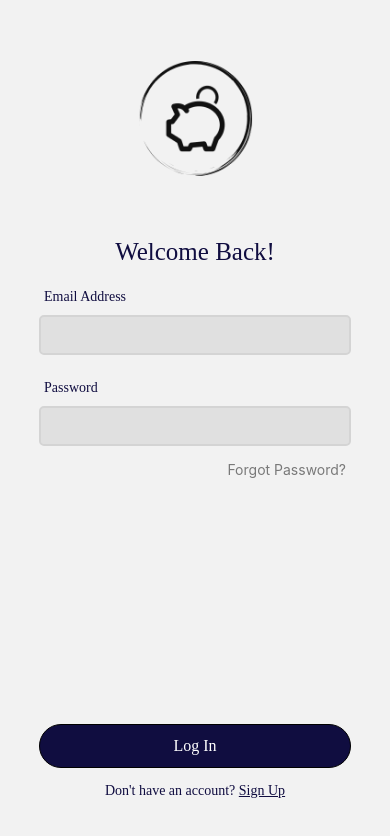
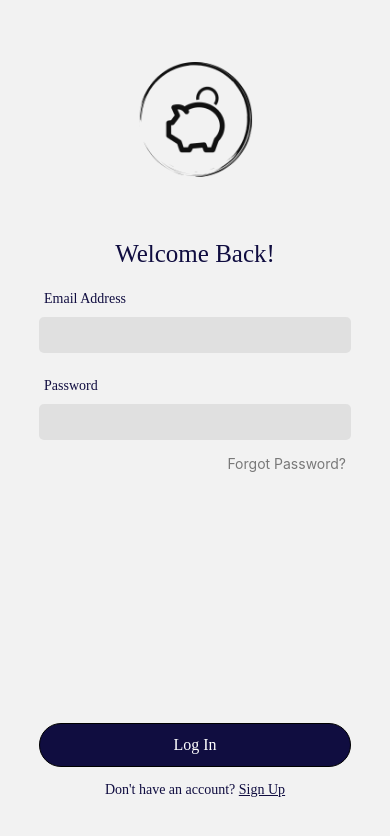
Before and after one commit to RyanNgWH/WhichCard, a React Native app: screen /Login in a window 390 px wide. Shown: the top 836 px of the page. Built offline with nearby package versions, Linux system fonts and the light colour scheme.

Commit message:
Update text input styling
- Move inline style for text input
- Change border width and color for text input

```diff
--- a/app/components/Inputs.tsx
+++ b/app/components/Inputs.tsx
@@ -44,6 +44,7 @@ function TextInputBox(props: TextInputBoxProps) {
    */
   const handleBlur = () => {
     setIsFocused(false);
+    setIsFilled(props.value ? true : false);
   };
 
   return (
@@ -63,12 +64,7 @@ function TextInputBox(props: TextInputBoxProps) {
         style={[
           TextStyles({theme: 'light'}).bodyText,
           styles.textInput,
-          {
-            backgroundColor:
-              isFilled || isFocused
-                ? 'transparent'
-                : Themes.colors.textInputFillColor,
-          },
+          !(isFilled || isFocused) && styles.inputEmpty,
         ]}
       />
     </View>
@@ -82,11 +78,18 @@ const styles = StyleSheet.create({
     paddingTop: 10,
   },
   textInput: {
-    borderWidth: 2,
+    borderWidth: 1,
     borderColor: Themes.colors.textInputBorderColor,
     borderRadius: 5,
     padding: 10,
   },
+  inputFilled: {
+    backgroundColor: 'transparent',
+  },
+  inputEmpty: {
+    backgroundColor: Themes.colors.textInputFillColor,
+    borderWidth: 0,
+  },
 });
 
 export {TextInputBox};
```
